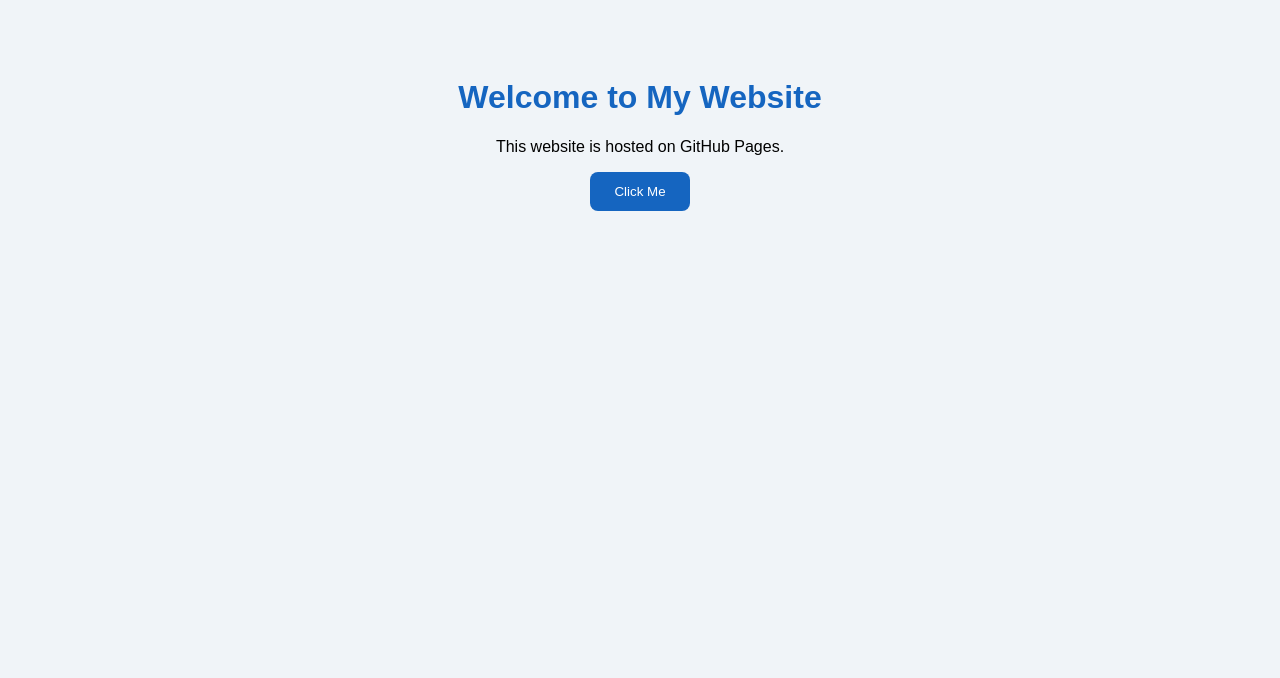
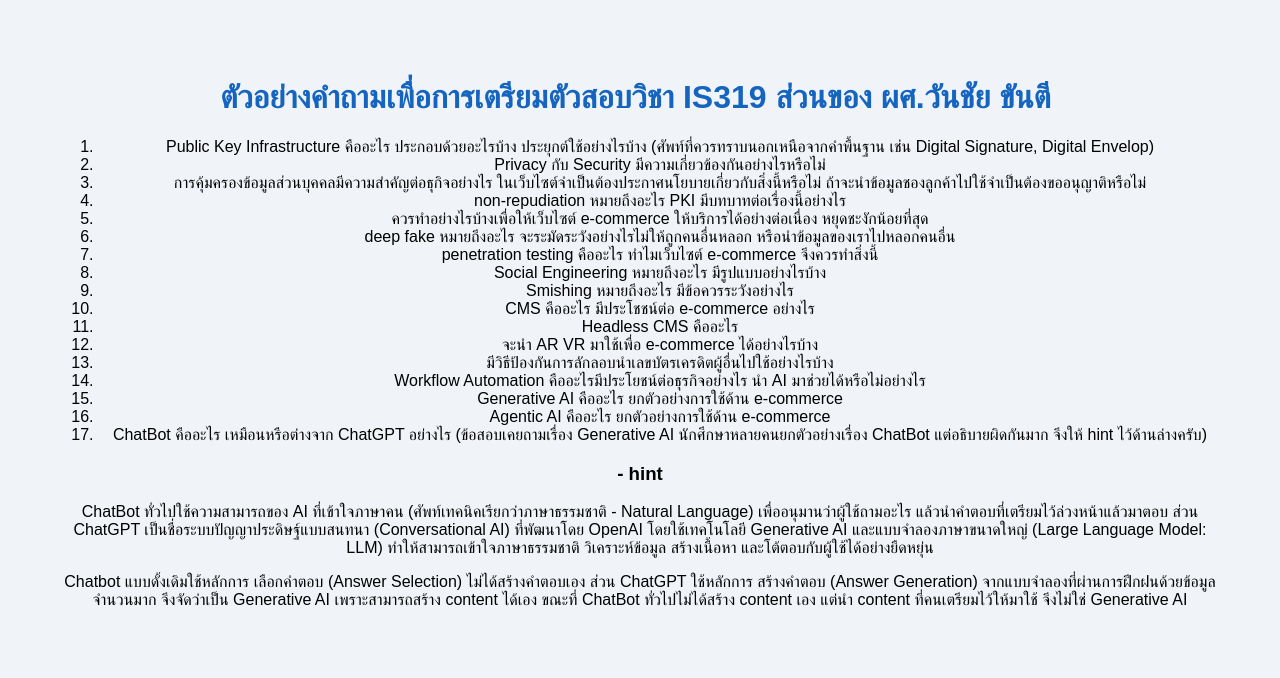
Before and after one commit to wanchai-TU/IS319, a plain HTML site: page index.html in a window 1280 px wide. Drawn offline with Linux system fonts and the light colour scheme.

Commit message:
Update index.html

```diff
--- a/index.html
+++ b/index.html
@@ -4,13 +4,13 @@
 <head>
     <meta charset="UTF-8">
     <meta name="viewport" content="width=device-width, initial-scale=1.0">
-    <title>My First Website</title>
+    <title>Review Questions</title>
     <style>
         body {
             font-family: Arial, sans-serif;
             text-align: center;
             background: #f0f4f8;
-            padding: 50px;
+            padding: 50px
         }
         h1 {
             color: #1565c0;
@@ -26,10 +26,31 @@
     </style>
 </head>
 <body>
-    <h1>Welcome to My Website</h1>
-    <p>This website is hosted on GitHub Pages.</p>
-    <button onclick="alert('Hello!')">
-        Click Me
-    </button>
+ <H1 align	="center">ตัวอย่างคำถามเพื่อการเตรียมตัวสอบวิชา IS319 ส่วนของ ผศ.วันชัย ขันตี&nbsp;</H1>
+
+<ol>
+<li>Public Key Infrastructure คืออะไร ประกอบด้วยอะไรบ้าง ประยุกต์ใช้อย่างไรบ้าง (ศัพท์ที่ควรทราบนอกเหนือจากคำพื้นฐาน เช่น Digital Signature, Digital Envelop)</li>
+<li>Privacy กับ Security มีความเกี่ยวข้องกันอย่างไรหรือไม่
+<li>การคุ้มครองข้อมูลส่วนบุคคลมีความสำคัญต่อธุกิจอย่างไร ในเว็บไซต์จำเป็นต้องประกาศนโยบายเกี่ยวกับสิ่งนี้หรือไม่ ถ้าจะนำข้อมูลชองลูกค้าไปใช้จำเป็นต้องขออนุญาติหรือไม่
+<li>non-repudiation หมายถึงอะไร PKI มีบทบาทต่อเรื่องนี้อย่างไร
+<li>ควรทำอย่างไรบ้างเพื่อให้เว็บไซต์ e-commerce ให้บริการได้อย่างต่อเนื่อง หยุดชะงักน้อยที่สุด
+<li>deep fake หมายถึงอะไร จะระมัดระวังอย่างไรไม่ให้ถูกคนอื่นหลอก หรือนำข้อมูลของเราไปหลอกคนอื่น
+<li>penetration testing คืออะไร ทำไมเว็บไซต์ e-commerce จึงควรทำสิ่งนี้
+<li>Social Engineering หมายถึงอะไร มีรูปแบบอย่างไรบ้าง
+<li>Smishing หมายถึงอะไร มีข้อควรระวังอย่างไร
+<li>CMS คืออะไร มีประโชชน์ต่อ e-commerce อย่างไร
+<li>Headless CMS คืออะไร
+<li>จะนำ AR VR มาใช้เพื่อ e-commerce ได้อย่างไรบ้าง
+<li>มีวิธีป้องกันการลักลอบนำเลขบัตรเครดิตผู้อื่นไปใช้อย่างไรบ้าง
+<li>Workflow Automation คืออะไรมีประโยชน์ต่อธุรกิจอย่างไร นำ AI มาช่วยได้หรือไม่อย่างไร
+<li>Generative AI คืออะไร ยกตัวอย่างการใช้ด้าน e-commerce
+<li>Agentic AI คืออะไร ยกตัวอย่างการใช้ด้าน e-commerce
+<li>ChatBot คืออะไร เหมือนหรือต่างจาก ChatGPT อย่างไร (ข้อสอบเคยถามเรื่อง Generative AI นักศึกษาหลายคนยกตัวอย่างเรื่อง ChatBot แต่อธิบายผิดกันมาก จึงให้ hint ไว้ด้านล่างครับ)
+	</ol>
+
+<h3>- hint</h3>
+<p>ChatBot ทั่วไปใช้ความสามารถของ AI ที่เข้าใจภาษาคน (ศัพท์เทคนิคเรียกว่าภาษาธรรมชาติ - Natural Language) เพื่ออนุมานว่าผู้ใช้ถามอะไร แล้วนำคำตอบที่เตรียมไว้ล่วงหน้าแล้วมาตอบ ส่วน ChatGPT เป็นชื่อระบบปัญญาประดิษฐ์แบบสนทนา (Conversational AI) ที่พัฒนาโดย OpenAI โดยใช้เทคโนโลยี Generative AI และแบบจำลองภาษาขนาดใหญ่ (Large Language Model: LLM) ทำให้สามารถเข้าใจภาษาธรรมชาติ วิเคราะห์ข้อมูล สร้างเนื้อหา และโต้ตอบกับผู้ใช้ได้อย่างยืดหยุ่น</p>
+
+<p></p>Chatbot แบบดั้งเดิมใช้หลักการ เลือกคำตอบ (Answer Selection) ไม่ได้สร้างคำตอบเอง ส่วน ChatGPT ใช้หลักการ สร้างคำตอบ (Answer Generation) จากแบบจำลองที่ผ่านการฝึกฝนด้วยข้อมูลจำนวนมาก จึงจัดว่าเป็น Generative AI เพราะสามารถสร้าง content ได้เอง ขณะที่ ChatBot ทั่วไปไม่ได้สร้าง content เอง แต่นำ content ที่คนเตรียมไว้ให้มาใช้ จึงไม่ใช่ Generative AI</p>
 </body>
 </html>
```
